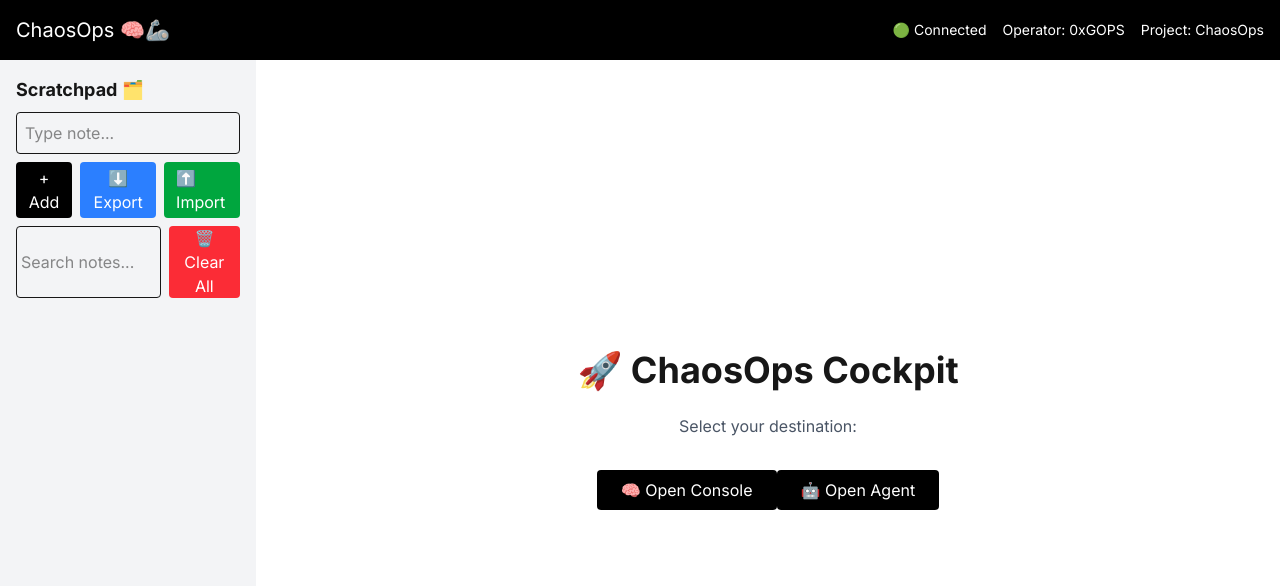
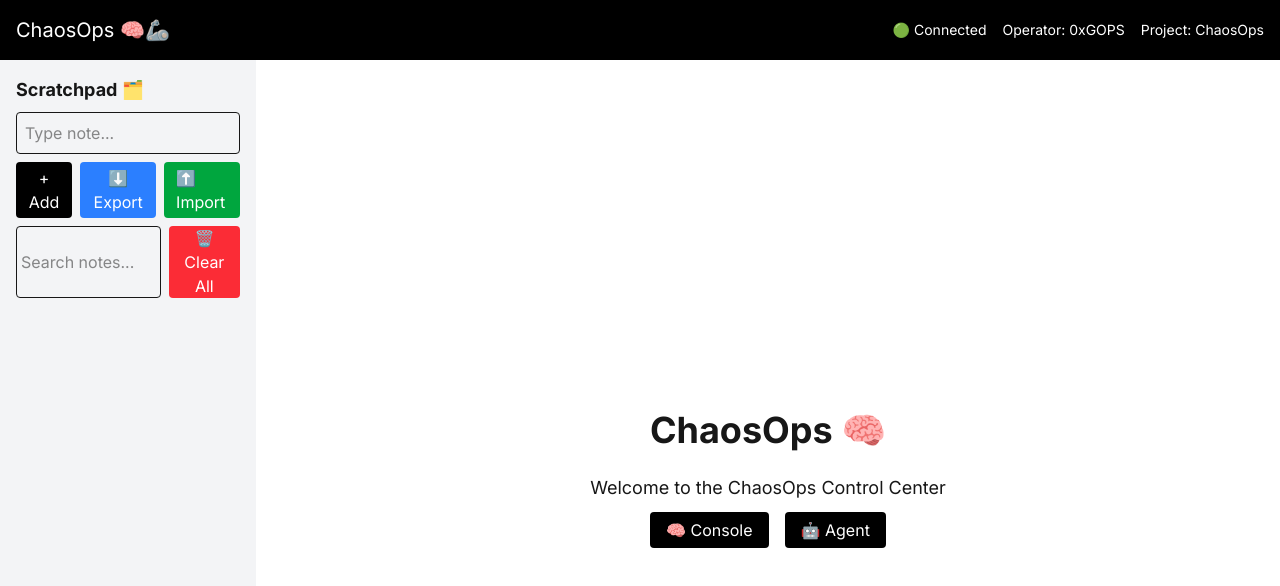
Before and after one commit to 0xgops/chaosops, a Next.js app: page / in a window 1280 px wide. Shown: the top 586 px of the page. Built offline with nearby package versions, Linux system fonts and the light colour scheme.

Commit message:
🔥 Clean page structure: console, agent, home

```diff
--- a/src/app/agent/page.tsx
+++ b/src/app/agent/page.tsx
@@ -1,12 +1,8 @@
-'use client';
-
 export default function AgentPage() {
   return (
-    <div className="h-full p-4">
-      <h1 className="text-2xl font-bold mb-4">🤖 Agent Interface</h1>
-      <p className="text-sm text-gray-600">
-        This is where your AI agent will live. Future commands, responses, and tasks will go here.
-      </p>
+    <div className="flex flex-col items-center justify-center h-screen p-4">
+      <h1 className="text-4xl font-bold mb-4">🤖 Agent Control</h1>
+      <p className="mb-4 text-lg">Agent module coming soon...</p>
     </div>
   );
 }
--- a/src/app/console/page.tsx
+++ b/src/app/console/page.tsx
@@ -1,12 +1,16 @@
 'use client';
 
 import Console from './Console';
+import Sidebar from '../components/Sidebar';
 
 export default function ConsolePage() {
   return (
-    <div className="h-full flex flex-col">
-      <h1 className="text-2xl font-bold mb-4">🧠 Console</h1>
-      <Console />
+    <div className="flex h-screen">
+      <Sidebar />
+      <main className="flex-1 p-4 bg-white overflow-auto">
+        <h1 className="text-2xl mb-4">🧠 Console</h1>
+        <Console />
+      </main>
     </div>
   );
 }
--- a/src/app/page.tsx
+++ b/src/app/page.tsx
@@ -1,25 +1,15 @@
-'use client';
-
-import Link from 'next/link';
-
 export default function Home() {
   return (
-    <div className="flex flex-col items-center justify-center h-full text-center">
-      <h1 className="text-4xl font-bold mb-6">🚀 ChaosOps Cockpit</h1>
-      <p className="mb-8 text-gray-600">Select your destination:</p>
-
-      <div className="space-y-4">
-        <Link href="/console">
-          <button className="bg-black text-white px-6 py-2 rounded hover:bg-gray-800">
-            🧠 Open Console
-          </button>
-        </Link>
-
-        <Link href="/agent">
-          <button className="bg-black text-white px-6 py-2 rounded hover:bg-gray-800">
-            🤖 Open Agent
-          </button>
-        </Link>
+    <div className="flex flex-col items-center justify-center h-screen p-4">
+      <h1 className="text-4xl font-bold mb-6">ChaosOps 🧠</h1>
+      <p className="mb-4 text-lg">Welcome to the ChaosOps Control Center</p>
+      <div className="space-x-4">
+        <a href="/console" className="px-4 py-2 bg-black text-white rounded">
+          🧠 Console
+        </a>
+        <a href="/agent" className="px-4 py-2 bg-black text-white rounded">
+          🤖 Agent
+        </a>
       </div>
     </div>
   );
```
